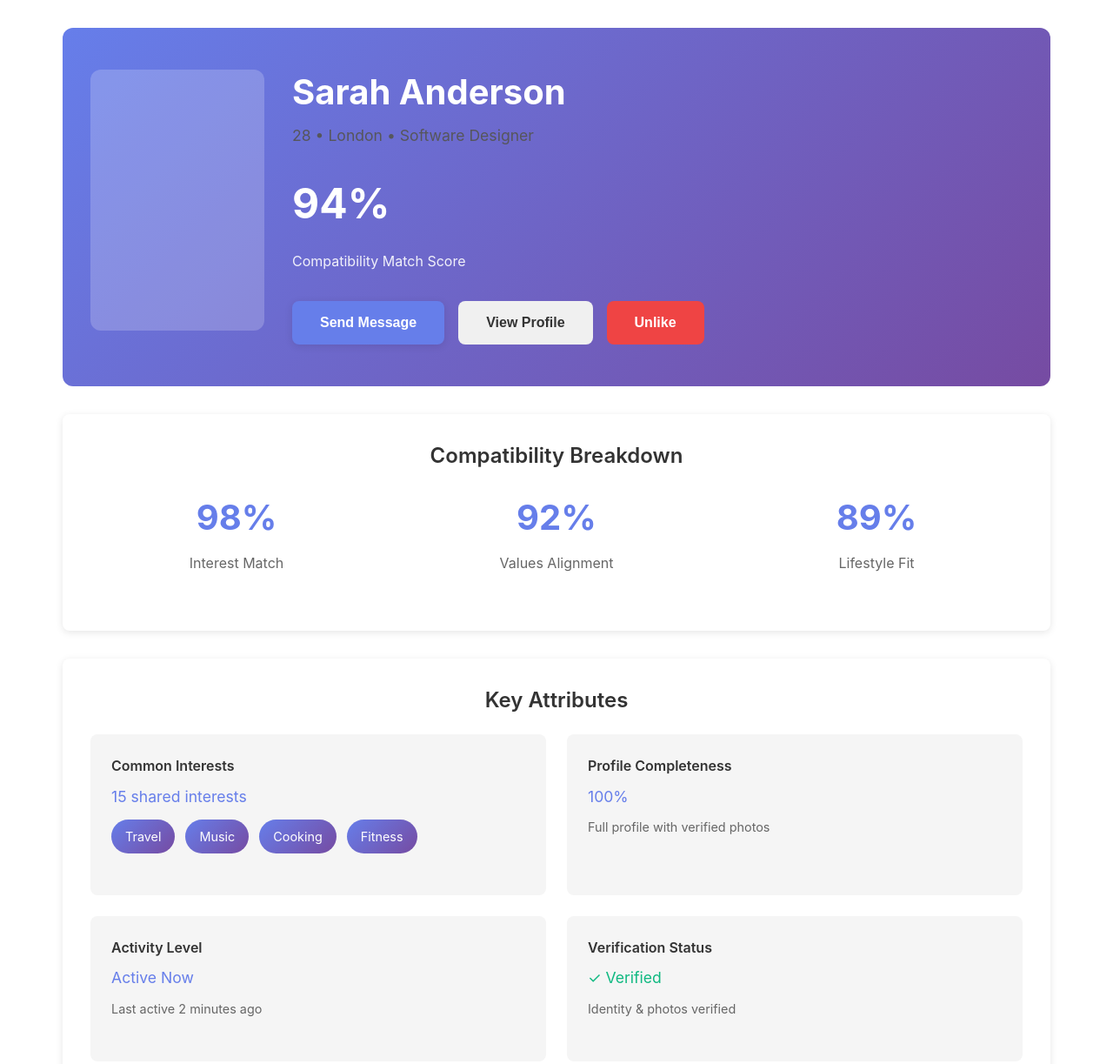
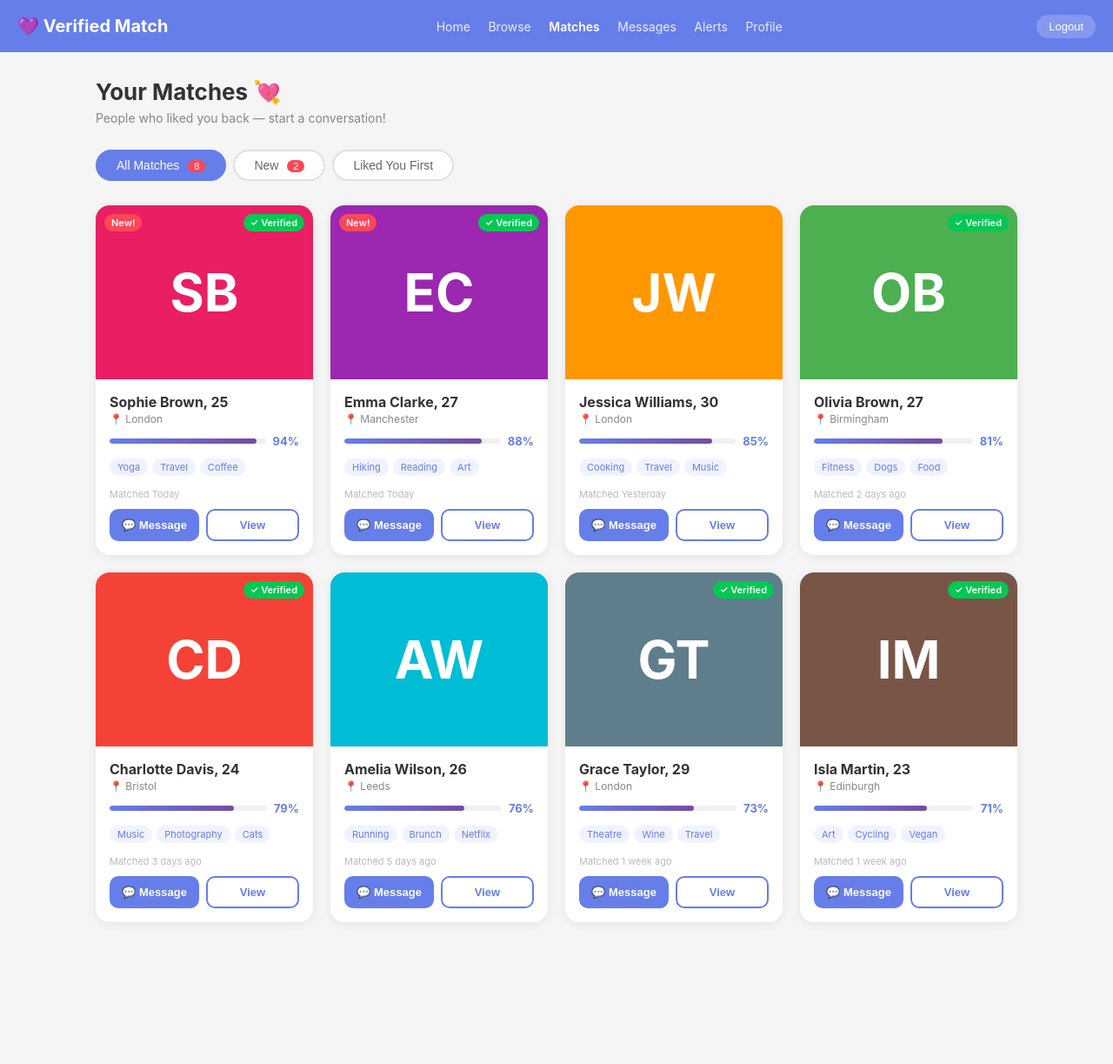
Before and after one commit to dansfootytipsukofficial-tech/verified-match, a plain HTML site: page pages/matches.html in a window 1280 px wide. Shown: the top 1223 px of the page at 87% size. After the commit the page ends 1090 px from the top, so only its background shows below. Drawn offline with Linux system fonts and the light colour scheme; sample sign-in values are in the browser's storage.

Commit message:
Rebuild matches.html - grid layout, 8 matches, tabs, compatibility bars, auth guard

```diff
--- a/pages/matches.html
+++ b/pages/matches.html
@@ -1,137 +1,150 @@
 <!DOCTYPE html>
 <html lang="en">
 <head>
-    <meta charset="UTF-8">
-    <meta name="viewport" content="width=device-width, initial-scale=1.0">
-    <title>Match Details - Verified Match</title>
-    <link rel="stylesheet" href="../css/style.css">
-    <style>
-        .match-container { max-width: 1200px; margin: 0 auto; padding: 2rem; }
-        .match-hero { background: linear-gradient(135deg, #667eea 0%, #764ba2 100%); color: white; padding: 3rem 2rem; border-radius: 12px; margin-bottom: 2rem; }
-        .match-header { display: flex; gap: 2rem; align-items: flex-start; }
-        .match-photo { width: 200px; height: 300px; border-radius: 12px; background: rgba(255,255,255,0.2); flex-shrink: 0; }
-        .match-info h1 { margin: 0 0 0.5rem 0; font-size: 2.5rem; }
-        .match-score { font-size: 3rem; font-weight: bold; margin: 1rem 0; }
-        .score-label { opacity: 0.9; font-size: 1rem; margin-bottom: 1rem; }
-        .compatibility-section { background: white; padding: 2rem; border-radius: 8px; margin-bottom: 2rem; box-shadow: 0 2px 8px rgba(0,0,0,0.1); }
-        .compatibility-grid { display: grid; grid-template-columns: repeat(3, 1fr); gap: 2rem; margin-bottom: 2rem; }
-        .compat-item { text-align: center; }
-        .compat-value { font-size: 2.5rem; font-weight: bold; color: #667eea; }
-        .compat-label { color: #666; margin-top: 0.5rem; }
-        .traits { display: grid; grid-template-columns: repeat(2, 1fr); gap: 1.5rem; }
-        .trait-box { background: #f5f5f5; padding: 1.5rem; border-radius: 8px; }
-        .trait-title { font-weight: 600; color: #333; margin-bottom: 0.5rem; }
-        .trait-value { color: #667eea; font-size: 1.1rem; }
-        .action-buttons { display: flex; gap: 1rem; margin-top: 2rem; }
-        .btn { padding: 1rem 2rem; border: none; border-radius: 8px; font-weight: 600; cursor: pointer; transition: all 0.3s; }
-        .btn-primary { background: #667eea; color: white; }
-        .btn-primary:hover { background: #5568d3; }
-        .btn-secondary { background: #f0f0f0; color: #333; }
-        .btn-secondary:hover { background: #e0e0e0; }
-        .btn-danger { background: #ef4444; color: white; }
-        .section-title { font-size: 1.5rem; font-weight: 600; margin-bottom: 1.5rem; color: #333; }
-        .interests-list { display: flex; flex-wrap: wrap; gap: 0.75rem; margin-bottom: 1.5rem; }
-        .interest-tag { background: linear-gradient(135deg, #667eea 0%, #764ba2 100%); color: white; padding: 0.5rem 1rem; border-radius: 20px; font-size: 0.9rem; }
-        .timeline { margin-top: 2rem; }
-        .timeline-item { display: flex; gap: 1.5rem; margin-bottom: 1.5rem; padding: 1rem; background: #f9f9f9; border-radius: 6px; }
-        .timeline-date { flex-shrink: 0; color: #667eea; font-weight: 600; min-width: 100px; }
-        .timeline-content { flex: 1; }
-    </style>
+<meta charset="UTF-8">
+<meta name="viewport" content="width=device-width, initial-scale=1.0">
+<title>Matches - Verified Match</title>
+<style>
+* { margin: 0; padding: 0; box-sizing: border-box; }
+body { font-family: -apple-system, sans-serif; background: #f5f5f5; min-height: 100vh; }
+.topbar { background: #667eea; color: white; padding: 0 20px; height: 60px; display: flex; align-items: center; justify-content: space-between; }
+.topbar .logo { font-size: 20px; font-weight: 700; }
+.topbar nav a { color: rgba(255,255,255,0.85); text-decoration: none; margin-left: 16px; font-size: 14px; }
+.topbar nav a.active { color: white; font-weight: 600; }
+.logout-btn { background: rgba(255,255,255,0.2); border: none; color: white; padding: 6px 14px; border-radius: 20px; cursor: pointer; font-size: 13px; }
+.page { max-width: 1100px; margin: 0 auto; padding: 30px 20px; }
+.page-header { margin-bottom: 28px; }
+.page-header h1 { font-size: 26px; color: #333; margin-bottom: 6px; }
+.page-header p { color: #888; font-size: 14px; }
+.tabs { display: flex; gap: 8px; margin-bottom: 28px; }
+.tab { padding: 8px 22px; border-radius: 22px; border: 2px solid #e0e0e0; background: white; font-size: 14px; cursor: pointer; color: #666; font-weight: 500; transition: all 0.2s; }
+.tab.active { background: #667eea; color: white; border-color: #667eea; }
+.tab:hover:not(.active) { border-color: #667eea; color: #667eea; }
+.match-count { background: #ff4757; color: white; border-radius: 10px; padding: 1px 7px; font-size: 11px; margin-left: 6px; }
+.grid { display: grid; grid-template-columns: repeat(auto-fill, minmax(220px, 1fr)); gap: 20px; }
+.match-card { background: white; border-radius: 16px; overflow: hidden; box-shadow: 0 2px 12px rgba(0,0,0,0.07); transition: transform 0.2s, box-shadow 0.2s; }
+.match-card:hover { transform: translateY(-4px); box-shadow: 0 8px 24px rgba(0,0,0,0.12); }
+.card-photo { height: 200px; display: flex; align-items: center; justify-content: center; font-size: 60px; font-weight: 700; color: white; position: relative; }
+.verified-badge { position: absolute; top: 10px; right: 10px; background: #00c853; color: white; font-size: 11px; padding: 3px 8px; border-radius: 10px; font-weight: 600; }
+.new-badge { position: absolute; top: 10px; left: 10px; background: #ff4757; color: white; font-size: 11px; padding: 3px 8px; border-radius: 10px; font-weight: 600; }
+.card-body { padding: 16px; }
+.card-body h3 { font-size: 16px; color: #333; margin-bottom: 2px; }
+.card-body .location { font-size: 12px; color: #888; margin-bottom: 10px; }
+.compat { display: flex; align-items: center; gap: 8px; margin-bottom: 12px; }
+.compat-bar { flex: 1; height: 6px; background: #f0f0f0; border-radius: 3px; overflow: hidden; }
+.compat-fill { height: 100%; background: linear-gradient(90deg, #667eea, #764ba2); border-radius: 3px; }
+.compat-pct { font-size: 13px; font-weight: 700; color: #667eea; }
+.interests { display: flex; flex-wrap: wrap; gap: 5px; margin-bottom: 14px; }
+.tag { background: #f0f3ff; color: #667eea; font-size: 11px; padding: 3px 9px; border-radius: 10px; }
+.card-actions { display: flex; gap: 8px; }
+.btn-msg { flex: 1; background: #667eea; color: white; border: none; padding: 9px; border-radius: 10px; cursor: pointer; font-size: 13px; font-weight: 600; transition: background 0.2s; }
+.btn-msg:hover { background: #5a6fd6; }
+.btn-view { flex: 1; background: white; color: #667eea; border: 2px solid #667eea; padding: 9px; border-radius: 10px; cursor: pointer; font-size: 13px; font-weight: 600; transition: all 0.2s; }
+.btn-view:hover { background: #f0f3ff; }
+.empty { text-align: center; padding: 60px 20px; color: #aaa; }
+.empty .icon { font-size: 60px; margin-bottom: 16px; }
+.empty h3 { font-size: 20px; color: #666; margin-bottom: 8px; }
+.empty a { color: #667eea; text-decoration: none; font-weight: 600; }
+.matched-on { font-size: 11px; color: #bbb; margin-top: 4px; }
+</style>
 </head>
 <body>
-    <div class="match-container">
-        <div class="match-hero">
-            <div class="match-header">
-                <div class="match-photo"></div>
-                <div class="match-info">
-                    <h1>Sarah Anderson</h1>
-                    <p style="font-size: 1.1rem; opacity: 0.95;">28 • London • Software Designer</p>
-                    <div class="match-score">94%</div>
-                    <div class="score-label">Compatibility Match Score</div>
-                    <div class="action-buttons">
-                        <button class="btn btn-primary">Send Message</button>
-                        <button class="btn btn-secondary">View Profile</button>
-                        <button class="btn btn-danger">Unlike</button>
-                    </div>
-                </div>
-            </div>
+<div class="topbar">
+  <div class="logo">💜 Verified Match</div>
+  <nav>
+    <a href="./dashboard.html">Home</a>
+    <a href="./browse.html">Browse</a>
+    <a href="./matches.html" class="active">Matches</a>
+    <a href="./messages.html">Messages</a>
+    <a href="./notifications.html">Alerts</a>
+    <a href="./profile.html">Profile</a>
+  </nav>
+  <button class="logout-btn" onclick="logout()">Logout</button>
+</div>
+<div class="page">
+  <div class="page-header">
+    <h1>Your Matches 💘</h1>
+    <p>People who liked you back — start a conversation!</p>
+  </div>
+  <div class="tabs">
+    <button class="tab active" onclick="showTab('all',this)">All Matches <span class="match-count" id="allCount">0</span></button>
+    <button class="tab" onclick="showTab('new',this)">New <span class="match-count" id="newCount">0</span></button>
+    <button class="tab" onclick="showTab('liked',this)">Liked You First</button>
+  </div>
+  <div class="grid" id="matchGrid"></div>
+</div>
+<script>
+const session = JSON.parse(localStorage.getItem('vm_session')||'null');
+if(!session){window.location.href='./login.html';}
+
+const matches = [
+  {id:1,name:'Sophie Brown',age:25,location:'London',color:'#e91e63',initial:'SB',compat:94,interests:['Yoga','Travel','Coffee'],verified:true,isNew:true,matchedOn:'Today',likedFirst:false},
+  {id:2,name:'Emma Clarke',age:27,location:'Manchester',color:'#9c27b0',initial:'EC',compat:88,interests:['Hiking','Reading','Art'],verified:true,isNew:true,matchedOn:'Today',likedFirst:true},
+  {id:3,name:'Jessica Williams',age:30,location:'London',color:'#ff9800',initial:'JW',compat:85,interests:['Cooking','Travel','Music'],verified:false,isNew:false,matchedOn:'Yesterday',likedFirst:false},
+  {id:4,name:'Olivia Brown',age:27,location:'Birmingham',color:'#4caf50',initial:'OB',compat:81,interests:['Fitness','Dogs','Food'],verified:true,isNew:false,matchedOn:'2 days ago',likedFirst:true},
+  {id:5,name:'Charlotte Davis',age:24,location:'Bristol',color:'#f44336',initial:'CD',compat:79,interests:['Music','Photography','Cats'],verified:true,isNew:false,matchedOn:'3 days ago',likedFirst:false},
+  {id:6,name:'Amelia Wilson',age:26,location:'Leeds',color:'#00bcd4',initial:'AW',compat:76,interests:['Running','Brunch','Netflix'],verified:false,isNew:false,matchedOn:'5 days ago',likedFirst:true},
+  {id:7,name:'Grace Taylor',age:29,location:'London',color:'#607d8b',initial:'GT',compat:73,interests:['Theatre','Wine','Travel'],verified:true,isNew:false,matchedOn:'1 week ago',likedFirst:false},
+  {id:8,name:'Isla Martin',age:23,location:'Edinburgh',color:'#795548',initial:'IM',compat:71,interests:['Art','Cycling','Vegan'],verified:true,isNew:false,matchedOn:'1 week ago',likedFirst:true}
+];
+
+document.getElementById('allCount').textContent = matches.length;
+document.getElementById('newCount').textContent = matches.filter(m=>m.isNew).length;
+
+let currentTab = 'all';
+
+function showTab(tab, el) {
+  currentTab = tab;
+  document.querySelectorAll('.tab').forEach(t=>t.classList.remove('active'));
+  el.classList.add('active');
+  renderGrid();
+}
+
+function renderGrid() {
+  const grid = document.getElementById('matchGrid');
+  let list = matches;
+  if(currentTab === 'new') list = matches.filter(m=>m.isNew);
+  if(currentTab === 'liked') list = matches.filter(m=>m.likedFirst);
+  if(list.length === 0) {
+    grid.innerHTML = '<div class="empty"><div class="icon">💔</div><h3>No matches here yet</h3><p>Keep swiping on <a href="./browse.html">Browse</a></p></div>';
+    return;
+  }
+  grid.innerHTML = list.map(m => `
+    <div class="match-card">
+      <div class="card-photo" style="background:${m.color}">
+        ${m.initial}
+        ${m.verified ? '<span class="verified-badge">✓ Verified</span>' : ''}
+        ${m.isNew ? '<span class="new-badge">New!</span>' : ''}
+      </div>
+      <div class="card-body">
+        <h3>${m.name}, ${m.age}</h3>
+        <div class="location">📍 ${m.location}</div>
+        <div class="compat">
+          <div class="compat-bar"><div class="compat-fill" style="width:${m.compat}%"></div></div>
+          <span class="compat-pct">${m.compat}%</span>
         </div>
+        <div class="interests">${m.interests.map(i=>'<span class="tag">'+i+'</span>').join('')}</div>
+        <div class="matched-on">Matched ${m.matchedOn}</div>
+        <div class="card-actions" style="margin-top:10px">
+          <button class="btn-msg" onclick="msgMatch('${m.name}')">💬 Message</button>
+          <button class="btn-view" onclick="alert('Profile view coming soon!')">View</button>
+        </div>
+      </div>
+    </div>`).join('');
+}
 
-        <div class="compatibility-section">
-            <h2 class="section-title">Compatibility Breakdown</h2>
-            <div class="compatibility-grid">
-                <div class="compat-item">
-                    <div class="compat-value">98%</div>
-                    <div class="compat-label">Interest Match</div>
-                </div>
-                <div class="compat-item">
-                    <div class="compat-value">92%</div>
-                    <div class="compat-label">Values Alignment</div>
-                </div>
-                <div class="compat-item">
-                    <div class="compat-value">89%</div>
-                    <div class="compat-label">Lifestyle Fit</div>
-                </div>
-            </div>
-        </div>
+function msgMatch(name) {
+  localStorage.setItem('vm_open_chat', name);
+  window.location.href = './messages.html';
+}
 
-        <div class="compatibility-section">
-            <h2 class="section-title">Key Attributes</h2>
-            <div class="traits">
-                <div class="trait-box">
-                    <div class="trait-title">Common Interests</div>
-                    <div class="trait-value">15 shared interests</div>
-                    <div class="interests-list" style="margin-top: 0.75rem;">
-                        <span class="interest-tag">Travel</span>
-                        <span class="interest-tag">Music</span>
-                        <span class="interest-tag">Cooking</span>
-                        <span class="interest-tag">Fitness</span>
-                    </div>
-                </div>
-                <div class="trait-box">
-                    <div class="trait-title">Profile Completeness</div>
-                    <div class="trait-value">100%</div>
-                    <p style="color: #666; font-size: 0.9rem; margin-top: 0.5rem;">Full profile with verified photos</p>
-                </div>
-                <div class="trait-box">
-                    <div class="trait-title">Activity Level</div>
-                    <div class="trait-value">Active Now</div>
-                    <p style="color: #666; font-size: 0.9rem; margin-top: 0.5rem;">Last active 2 minutes ago</p>
-                </div>
-                <div class="trait-box">
-                    <div class="trait-title">Verification Status</div>
-                    <div class="trait-value" style="color: #10b981;">✓ Verified</div>
-                    <p style="color: #666; font-size: 0.9rem; margin-top: 0.5rem;">Identity & photos verified</p>
-                </div>
-            </div>
-        </div>
+function logout() {
+  localStorage.removeItem('vm_session');
+  localStorage.removeItem('vm_current_user');
+  window.location.href = './login.html';
+}
 
-        <div class="compatibility-section">
-            <h2 class="section-title">Interaction History</h2>
-            <div class="timeline">
-                <div class="timeline-item">
-                    <div class="timeline-date">Today</div>
-                    <div class="timeline-content">
-                        <strong>You matched!</strong>
-                        <p style="color: #666; margin-top: 0.25rem;">Sarah liked your profile and you matched back.</p>
-                    </div>
-                </div>
-                <div class="timeline-item">
-                    <div class="timeline-date">14:30</div>
-                    <div class="timeline-content">
-                        <strong>Profile viewed</strong>
-                        <p style="color: #666; margin-top: 0.25rem;">Sarah viewed your profile</p>
-                    </div>
-                </div>
-            </div>
-        </div>
-
-        <div class="compatibility-section">
-            <h2 class="section-title">Next Steps</h2>
-            <p style="color: #666; margin-bottom: 1rem;">You have a strong compatibility match. Start a conversation to get to know Sarah better!</p>
-            <button class="btn btn-primary" style="width: 100%; padding: 1.5rem;">Start Conversation</button>
-        </div>
-    </div>
-    <script src="../js/api.js"></script>
+renderGrid();
+</script>
 </body>
 </html>
```
